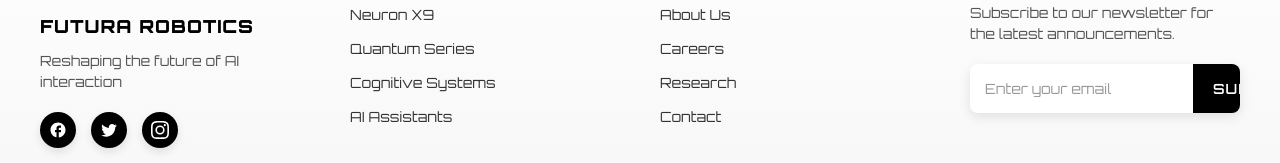
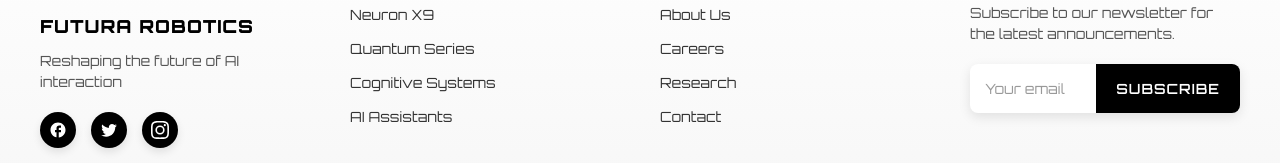
Before and after one commit to Bharathkumar1522/project-futura, a React (Vite) app: page / in a window 1280 px wide. Shown: the part 2222-2385 px from the top of the page. Built offline with nearby package versions, Linux system fonts and the light colour scheme; a web font is replaced by a local one.

Commit message:
optimizations tweaks

```diff
--- a/src/Brief.jsx
+++ b/src/Brief.jsx
@@ -3,34 +3,35 @@ import FuturaRoboticsCard from "./FuturaRoboticsCard";
 
 const Brief = () => {
     return (
-        <section id="About">
+        <section id="About" className="py-10 md:py-20 px-5 md:px-20">
             <motion.div
                 initial={{ opacity: 0, y: 20 }}
                 whileInView={{ opacity: 1, y: 0 }}
                 viewport={{ once: true, amount: 0.2 }}
                 transition={{ duration: 0.6, ease: 'easeOut' }}
-                className="p-5 md:p-20"
+                className="text-center"
             >
                 <motion.h1
                     initial={{ opacity: 0, y: 20 }}
                     whileInView={{ opacity: 1, y: 0 }}
                     viewport={{ once: true, amount: 0.3 }}
                     transition={{ duration: 0.6, ease: 'easeOut', delay: 0.2 }}
-                    className="font-aerospace text-3xl text-center md:text-5xl"
+                    className="font-aerospace text-3xl md:text-5xl"
                 >
                     Why futura is better
                 </motion.h1>
+            </motion.div>
+
             <motion.div
                 initial={{ opacity: 0, y: 30 }}
                 whileInView={{ opacity: 1, y: 0 }}
                 viewport={{ once: true, amount: 0.2 }}
                 transition={{ duration: 0.6, ease: 'easeOut', delay: 0.3 }}
-                    className="flex flex-col items-center md:flex-row md:justify-evenly flex-wrap mt-10 md:mt-20 gap-16 md:gap-8"
+                className="flex flex-col md:flex-row justify-evenly items-center md:gap-8 gap-16 mt-10 md:mt-20 flex-wrap"
             >
                 <FuturaRoboticsCard />
                 <FuturaRoboticsCard />
                 <FuturaRoboticsCard />
-                </motion.div>
             </motion.div>
         </section>
     );
--- a/src/FuturaRoboticsFooter.jsx
+++ b/src/FuturaRoboticsFooter.jsx
@@ -73,7 +73,7 @@ const FuturaRoboticsFooter = () => {
             <div className="form-group">
               <input
                 type="email"
-                placeholder="Enter your email"
+                placeholder="Your email"
                 value={email}
                 onChange={(e) => setEmail(e.target.value)}
                 className="subscribe-input"
--- a/src/VideoSection.jsx
+++ b/src/VideoSection.jsx
@@ -30,7 +30,7 @@ const VideoSection = ({ videoSrc }) => {
                 <video
                 ref={videoRef}
                 className="video-player"
-                src={videoSrc || "https://res.cloudinary.com/dyecmgvcy/video/upload/q_auto,vc_auto/v1741884492/140521-775376205_kdid88.webm"} // Default placeholder
+                src={videoSrc || "https://res.cloudinary.com/dyecmgvcy/video/upload/q_auto:eco,vc_auto/v1741884492/140521-775376205_kdid88.webm"} // Default placeholder
                 loop
                 muted
                 playsInline
--- a/src/index.css
+++ b/src/index.css
@@ -1082,6 +1082,7 @@ body{
   box-shadow: 0 4px 12px rgba(0, 0, 0, 0.1);
   background: #fff;
   position: relative;
+  max-width: 400px;
 }
 
 .subscribe-input {
@@ -1093,6 +1094,7 @@ body{
   background: transparent;
   outline: none;
   color: #333;
+  min-width: 0;
 }
 
 .subscribe-button {
```
Lines whose indentation alone changed are shown as unchanged.
